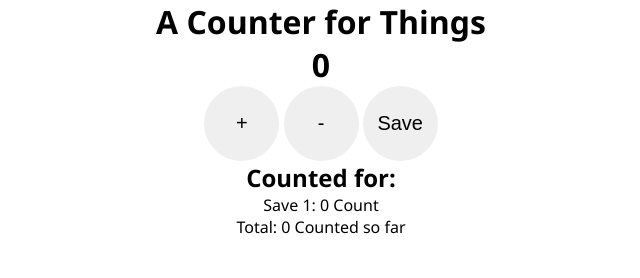
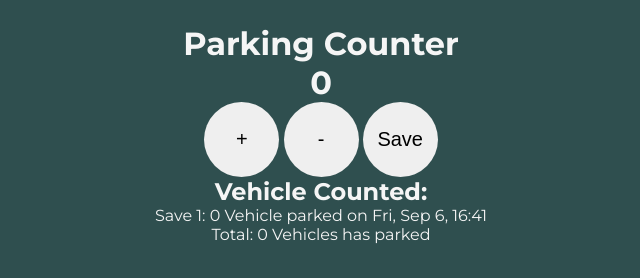
Before and after one commit to ayangjibrut/counter-v2, a plain HTML site: page index.html in a window 1280 px wide. Both pictures are taken after a click on the button "Save". Shown: the whole page, without its empty margins (319-959 px from the left). Drawn offline with Linux system fonts and the light colour scheme.

Commit message:
Update
add timestamp

```diff
--- a/index.html
+++ b/index.html
@@ -3,13 +3,16 @@
 <head>
     <meta charset="UTF-8">
     <meta name="viewport" content="width=device-width, initial-scale=1.0">
+    <link rel="preconnect" href="https://fonts.googleapis.com">
+    <link rel="preconnect" href="https://fonts.gstatic.com" crossorigin>
+    <link href="https://fonts.googleapis.com/css2?family=Montserrat:ital,wght@0,100..900;1,100..900&display=swap" rel="stylesheet">
     <link rel="stylesheet" href="./style.css" />
     <title>Counter for Things</title>
 </head>
 <body>
     <div class="container">
         <header>
-            <h1>A Counter for Things</h1>
+            <h1>Parking Counter</h1>
         </header>
 
         <main>
@@ -17,7 +20,7 @@
             <button id="plus-btn" onclick="increment()">+</button>
             <button id="minus-btn" onclick="decrement()">-</button>
             <button id="save-btn" onclick="save()">Save</button>
-            <h2>Counted for:</h2>
+            <h2>Vehicle Counted:</h2>
             <div id="saved-value"></div>
             <div id="total-value"></div>
         </main>
--- a/script.js
+++ b/script.js
@@ -18,16 +18,34 @@ function decrement() {
     countEl.textContent = count
 }
 
+function getFormattedDateTime() {
+    const now = new Date();
+
+    const options = {
+      weekday: 'short',
+      month: 'short',
+      day: 'numeric',
+      hour: 'numeric',
+      minute: 'numeric',
+      hour12: false
+    }
+
+    return now.toLocaleString('en-US', options)
+}
+
 function save() {
     let countedFor = count
     totalCount += countedFor
-    let counts = (count > 1) ? "Counts" : "Count"
+    let counts = (count > 1) ? "Vehicles" : "Vehicle"
+
+    const formattedDateTime = getFormattedDateTime()
+
     saveEl.innerHTML += `
         <div>
-            <p>Save ${saveState++}: ${countedFor} ${counts}</p>
+            <p>Save ${saveState++}: ${countedFor} ${counts} parked on ${formattedDateTime}</p>
         </div>
     `
     count = 0
     countEl.textContent = count
-    totalEl.textContent = "Total: " + totalCount + " Counted so far "
+    totalEl.textContent = "Total: " + totalCount + " Vehicles has parked"
 }
--- a/style.css
+++ b/style.css
@@ -5,13 +5,16 @@
 }
 
 body {
-    font-family: 'Segoe UI', Tahoma, Geneva, Verdana, sans-serif;
-    font-weight: 400;
+    font-family: "Montserrat", sans-serif;
+    background-color: darkslategray;
+    color: whitesmoke;
 }
 
 .container {
-    /* background-color: aquamarine; */
     text-align: center;
+    padding: 1.5em;
+    width: 80%;
+    margin: auto;
 }
 
 button {
```
